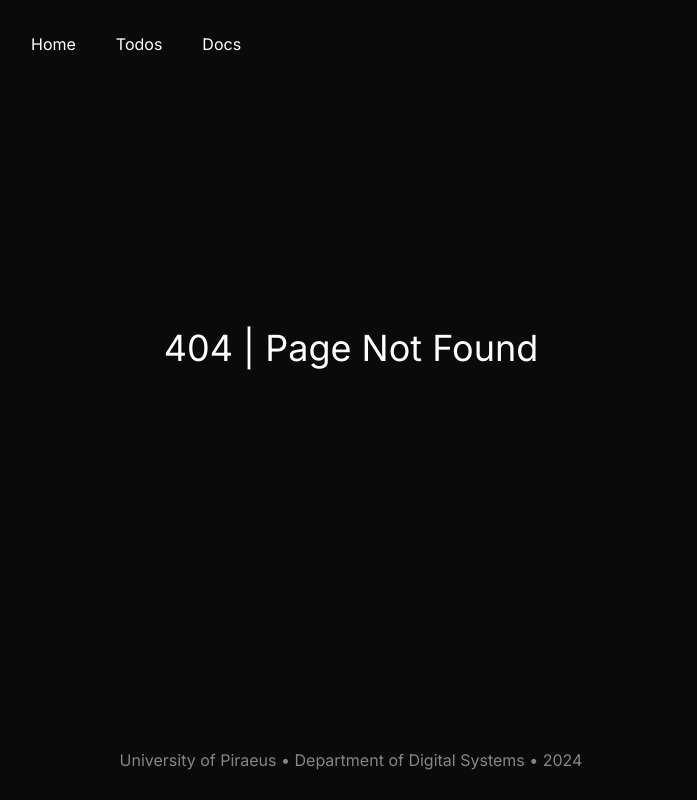
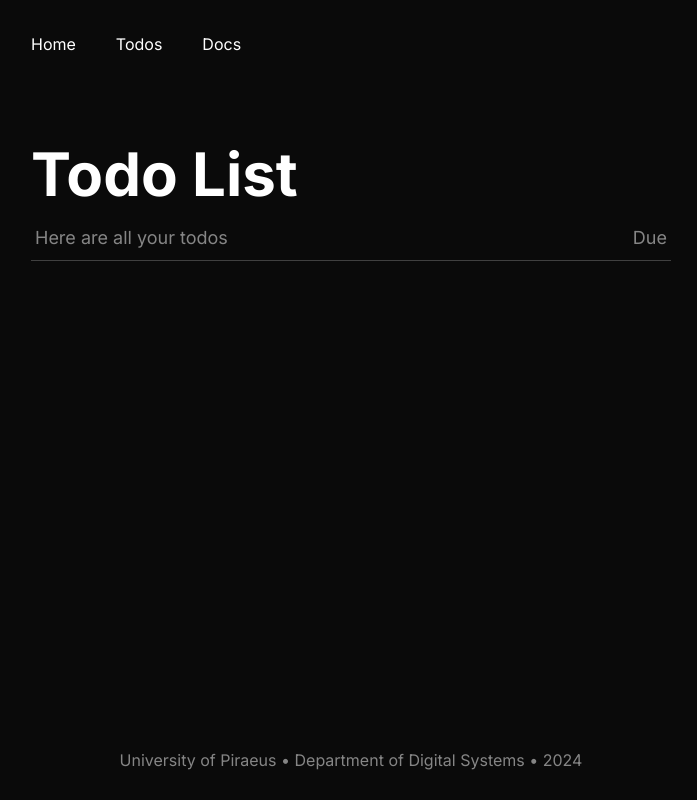
Before and after one commit to adreaskar/nextjs-intro-app, a Next.js app: page /todos in a window 1280 px wide. Before the commit this address had no page. Shown: the whole page, without its empty margins (289-986 px from the left). Built offline with nearby package versions, Linux system fonts and the light colour scheme.

Commit message:
Created Todos page

```diff
--- /dev/null
+++ b/app/todos/page.js
@@ -0,0 +1,15 @@
+const TodosPage = () => {
+    return (
+        <main className="py-14 w-1/2 m-auto">
+            <div className="border-b border-neutral-700 pb-2">
+                <h1 className="text-6xl font-bold">Todo List</h1>
+                <div className="mt-5 text-lg flex justify-between px-1">
+                    <p className="opacity-50">Here are all your todos</p>
+                    <p className="opacity-50">Due</p>
+                </div>
+            </div>
+        </main>
+    );
+};
+
+export default TodosPage;
```
